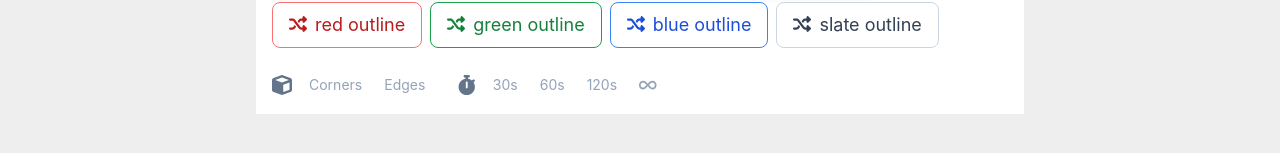
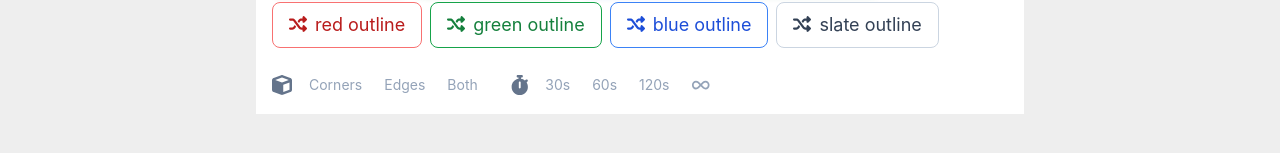
Before and after one commit to McHeisenburglar/rubiks-cube-3d-vite, a React (Vite) app: page /rubiks-cube-3d-vite/input-elements in a window 1280 px wide. Shown: the part 559-712 px from the top of the page. Built offline with nearby package versions, Linux system fonts and the light colour scheme.

Commit message:
Rename SwitchButton to RadioButton for accuracy.

```diff
--- a/src/components/input/InputPage.tsx
+++ b/src/components/input/InputPage.tsx
@@ -1,16 +1,12 @@
 import { FontAwesomeIcon } from "@fortawesome/react-fontawesome";
-import {
-    faCube,
-    faInfinity,
-    faStopwatch,
-} from "@fortawesome/free-solid-svg-icons";
+import { faInfinity } from "@fortawesome/free-solid-svg-icons";
 import { useState } from "react";
 import { NewButton } from "../play-mode/NewButton";
 import { ButtonGrid } from "./ButtonGrid";
 import { RadioOption, SwitchList } from "./SwitchList";
-import { SmallSwitchList } from "./SmallSwitchList";
+import { GameOptionButtons } from "../play-mode/GameOptionButtons";
 
-interface GameOptions {
+export interface GameOptions {
     pieceType: "corner" | "edge" | null;
     seconds: number | null;
 }
@@ -107,94 +103,6 @@ const Main = () => {
     );
 };
 
-interface GameOptionButtonsProps {
-    gameOptions: GameOptions;
-    setGameOptions: (value: React.SetStateAction<GameOptions>) => void;
-}
-
-export const GameOptionButtons: React.FC<GameOptionButtonsProps> = ({
-    gameOptions,
-    setGameOptions,
-}) => {
-    const handleRadioClick = (key: "pieceType" | "seconds") => {
-        return (option: RadioOption) => {
-            setGameOptions((cur) => {
-                return {
-                    ...cur,
-                    [key]: option.value,
-                };
-            });
-        };
-    };
-
-    const pieceOptions = [
-        {
-            label: "Corners",
-            value: "corner",
-        },
-        {
-            label: "Edges",
-            value: "edge",
-        },
-    ];
-
-    const timeOptions = [
-        {
-            label: "30s",
-            value: 30,
-        },
-        {
-            label: "60s",
-            value: 60,
-        },
-        {
-            label: "120s",
-            value: 120,
-        },
-        {
-            label: <FontAwesomeIcon icon={faInfinity} />,
-            value: 0,
-        },
-    ];
-
-    return (
-        <div className="flex gap-6">
-            <div className="inline-flex items-center gap-2">
-                <TooltipWrapper content="Piece type">
-                    <FontAwesomeIcon
-                        icon={faCube}
-                        size="lg"
-                        className="-mt-[2px] text-slate-500 duration-200 hover:text-slate-600"
-                    />
-                </TooltipWrapper>
-                <ul className="flex gap-1">
-                    <SmallSwitchList
-                        options={pieceOptions}
-                        selectedValue={gameOptions.pieceType}
-                        handleClick={handleRadioClick("pieceType")}
-                    />
-                </ul>
-            </div>
-            <div className="inline-flex items-center gap-2">
-                <TooltipWrapper content="Game timer">
-                    <FontAwesomeIcon
-                        icon={faStopwatch}
-                        size="lg"
-                        className="-mt-[2px] text-slate-500 duration-200 hover:text-slate-600"
-                    />
-                </TooltipWrapper>
-                <ul className="flex gap-1">
-                    <SmallSwitchList
-                        options={timeOptions}
-                        selectedValue={gameOptions.seconds}
-                        handleClick={handleRadioClick("seconds")}
-                    />
-                </ul>
-            </div>
-        </div>
-    );
-};
-
 interface TooltipProps {
     content: string;
     color?: "slate" | "green";
--- a/src/components/input/SmallSwitchButton.tsx
+++ b/src/components/input/SmallRadioButton.tsx
@@ -5,7 +5,7 @@ interface SmallSwitchButtonProps {
     handleClick?: () => void;
     children: ChildElement;
 }
-export const SmallSwitchButton: React.FC<SmallSwitchButtonProps> = ({
+export const SmallRadioButton: React.FC<SmallSwitchButtonProps> = ({
     active,
     children,
     handleClick = () => {},
--- a/src/components/input/SmallSwitchList.tsx
+++ b/src/components/input/SmallRadioList.tsx
@@ -1,5 +1,5 @@
 import React from "react";
-import { SmallSwitchButton } from "./SmallSwitchButton";
+import { SmallRadioButton } from "./SmallRadioButton";
 
 export interface RadioOption<T = unknown> {
     value: T;
@@ -7,11 +7,11 @@ export interface RadioOption<T = unknown> {
 }
 interface SwitchListProps {
     options: RadioOption[];
-    selectedValue: string | number | null;
+    selectedValue: unknown;
     handleClick: (option: RadioOption) => void;
 }
 
-export const SmallSwitchList: React.FC<SwitchListProps> = ({
+export const SmallRadioList: React.FC<SwitchListProps> = ({
     options,
     selectedValue,
     handleClick,
@@ -20,13 +20,13 @@ export const SmallSwitchList: React.FC<SwitchListProps> = ({
         <>
             {options.map((option, index) => {
                 return (
-                    <SmallSwitchButton
+                    <SmallRadioButton
                         key={index}
                         active={option.value === selectedValue}
                         handleClick={() => handleClick(option)}
                     >
                         {option.label}
-                    </SmallSwitchButton>
+                    </SmallRadioButton>
                 );
             })}
         </>
--- /dev/null
+++ b/src/components/play-mode/GameOptionButtons.tsx
@@ -0,0 +1,102 @@
+import { FontAwesomeIcon } from "@fortawesome/react-fontawesome";
+import {
+    faCube,
+    faInfinity,
+    faStopwatch,
+} from "@fortawesome/free-solid-svg-icons";
+import { RadioOption } from "../input/SwitchList";
+import { SmallRadioList } from "../input/SmallRadioList";
+import { TooltipWrapper } from "../input/InputPage";
+import { GameOptions } from "./Main";
+
+interface GameOptionButtonsProps {
+    gameOptions: GameOptions;
+    setGameOptions: (value: React.SetStateAction<GameOptions>) => void;
+}
+
+export const GameOptionButtons: React.FC<GameOptionButtonsProps> = ({
+    gameOptions,
+    setGameOptions,
+}) => {
+    const handleRadioClick = (key: "pieceType" | "seconds") => {
+        return (option: RadioOption) => {
+            setGameOptions((cur) => {
+                return {
+                    ...cur,
+                    [key]: option.value,
+                };
+            });
+        };
+    };
+
+    const pieceOptions = [
+        {
+            label: "Corners",
+            value: ["corner"],
+        },
+        {
+            label: "Edges",
+            value: ["edge"],
+        },
+        {
+            label: "Both",
+            value: ["edge", "corner"],
+        },
+    ];
+
+    const timeOptions = [
+        {
+            label: "30s",
+            value: 30,
+        },
+        {
+            label: "60s",
+            value: 60,
+        },
+        {
+            label: "120s",
+            value: 120,
+        },
+        {
+            label: <FontAwesomeIcon icon={faInfinity} />,
+            value: 0,
+        },
+    ];
+
+    return (
+        <div className="flex gap-6">
+            <div className="inline-flex items-center gap-2">
+                <TooltipWrapper content="Piece type">
+                    <FontAwesomeIcon
+                        icon={faCube}
+                        size="lg"
+                        className="-mt-[2px] text-slate-500 duration-200 hover:text-slate-600"
+                    />
+                </TooltipWrapper>
+                <ul className="flex gap-1">
+                    <SmallRadioList
+                        options={pieceOptions}
+                        selectedValue={gameOptions.pieceTypes}
+                        handleClick={handleRadioClick("pieceType")}
+                    />
+                </ul>
+            </div>
+            <div className="inline-flex items-center gap-2">
+                <TooltipWrapper content="Game timer">
+                    <FontAwesomeIcon
+                        icon={faStopwatch}
+                        size="lg"
+                        className="-mt-[2px] text-slate-500 duration-200 hover:text-slate-600"
+                    />
+                </TooltipWrapper>
+                <ul className="flex gap-1">
+                    <SmallRadioList
+                        options={timeOptions}
+                        selectedValue={gameOptions.seconds}
+                        handleClick={handleRadioClick("seconds")}
+                    />
+                </ul>
+            </div>
+        </div>
+    );
+};
--- a/src/components/play-mode/Main.tsx
+++ b/src/components/play-mode/Main.tsx
@@ -25,7 +25,8 @@ import {
 } from "../new-structure/useCubeContext";
 import { CubeView } from "../new-structure/CubeView";
 import { NewButton } from "./NewButton";
-import { GameOptionButtons, TooltipWrapper } from "../input/InputPage";
+import { TooltipWrapper } from "../input/InputPage";
+import { GameOptionButtons } from "./GameOptionButtons";
 
 interface PlayModeControlsProps {
     debug?: boolean;
@@ -114,8 +115,8 @@ interface PlayModeProps {
     onScramble: (scramble: string | null) => void;
 }
 
-interface GameOptions {
-    pieceType: PieceType;
+export interface GameOptions {
+    pieceTypes: PieceType[];
     seconds: number | null;
 }
 
@@ -142,7 +143,7 @@ const PlayModeComponent2: React.FC<PlayModeProps> = ({
     }, [scramble]);
 
     const [gameOptions, setGameOptions] = useState<GameOptions>({
-        pieceType: "corner",
+        pieceTypes: ["corner"],
         seconds: 60,
     });
 
```
